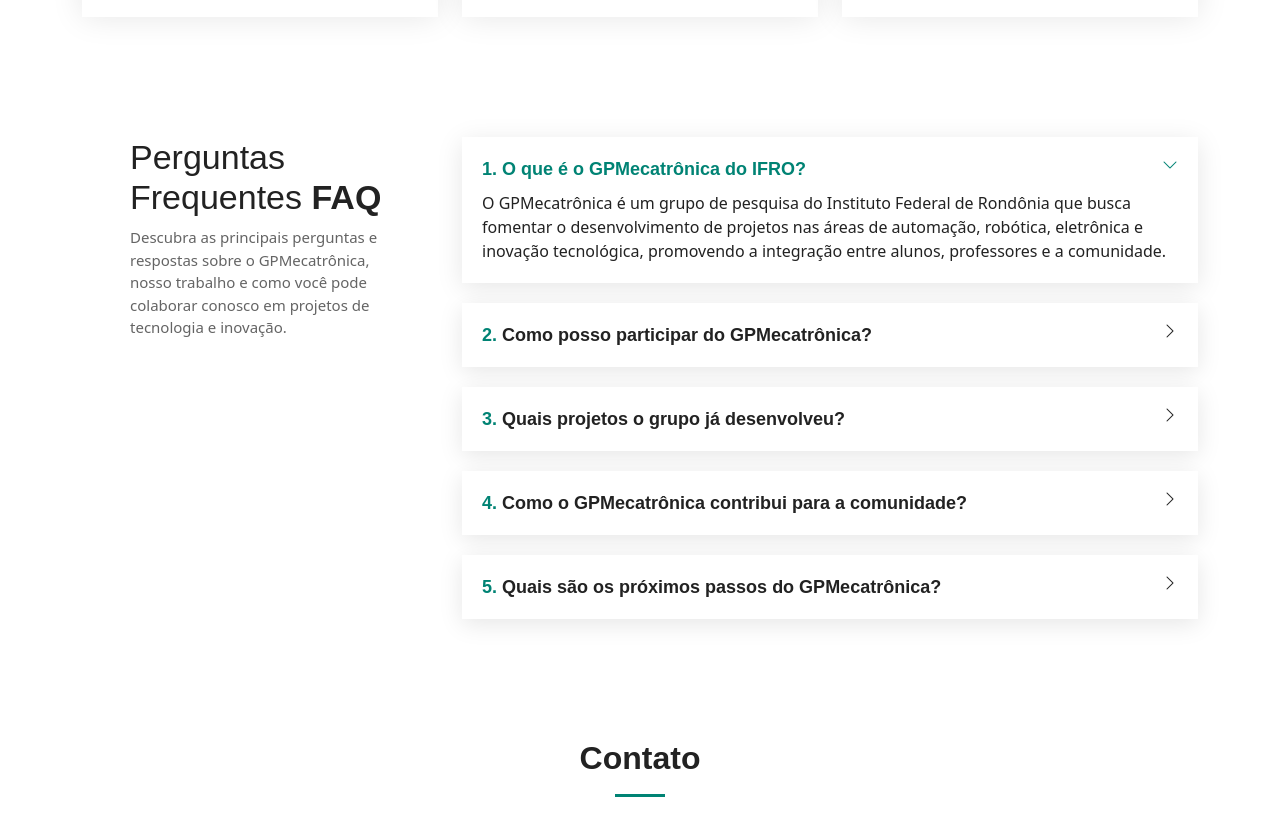
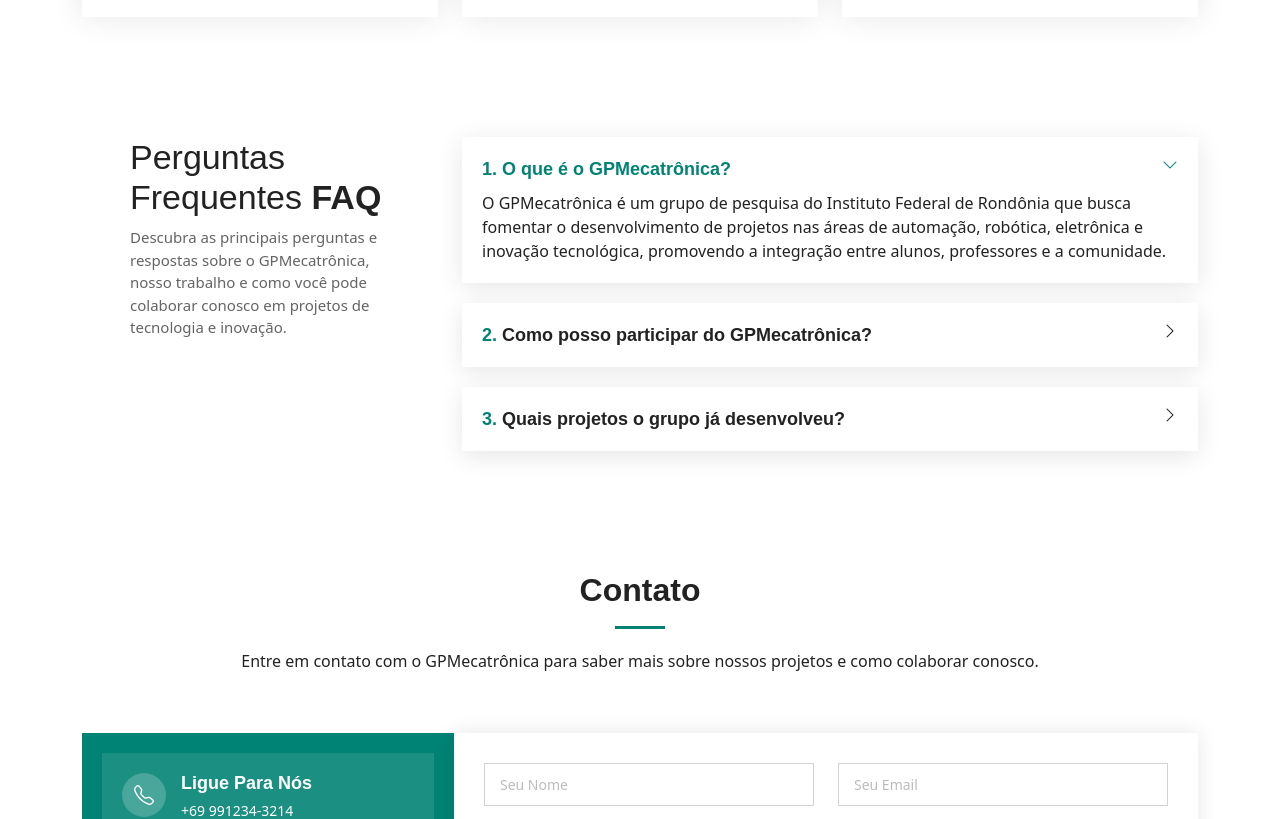
Before and after one commit to igp-conect/landing_page_gpmecatronica, a Next.js app: page / in a window 1280 px wide. Shown: the part 5080-5899 px from the top of the page. Built offline with nearby package versions, Linux system fonts and the light colour scheme.

Commit message:
Melhorei as perguntas da seção FAQ

```diff
--- a/src/app/components/FAQ.tsx
+++ b/src/app/components/FAQ.tsx
@@ -1,6 +1,24 @@
 "use client";
 
 import { useState } from "react";
+
+const faqItems = [
+  {
+    question: "O que é o GPMecatrônica?",
+    answer:
+      "O GPMecatrônica é um grupo de pesquisa do Instituto Federal de Rondônia que busca fomentar o desenvolvimento de projetos nas áreas de automação, robótica, eletrônica e inovação tecnológica, promovendo a integração entre alunos, professores e a comunidade.",
+  },
+  {
+    question: "Como posso participar do GPMecatrônica?",
+    answer:
+      "Para participar, você pode entrar em contato com os membros do grupo ou acompanhar os editais de seleção publicados pelo IFRO. Alunos, professores e colaboradores externos com interesse em tecnologia e inovação são bem-vindos.",
+  },
+  {
+    question: "Quais projetos o grupo já desenvolveu?",
+    answer:
+      "O GPMecatrônica já desenvolveu diversos projetos, incluindo protótipos de robôs para competições, dispositivos de IoT (Internet das Coisas) e websites que buscam solucionar casos de uso diversos. Esses projetos têm como objetivo promover a inovação e solucionar problemas reais.",
+  },
+];
 
 export function FAQ() {
   const [activeIndex, setActiveIndex] = useState<number | null>(0);
@@ -28,33 +46,7 @@
           </div>
           <div className="col-lg-8" data-aos="fade-up" data-aos-delay={200}>
             <div className="faq-container">
-              {[
-                {
-                  question: "O que é o GPMecatrônica do IFRO?",
-                  answer:
-                    "O GPMecatrônica é um grupo de pesquisa do Instituto Federal de Rondônia que busca fomentar o desenvolvimento de projetos nas áreas de automação, robótica, eletrônica e inovação tecnológica, promovendo a integração entre alunos, professores e a comunidade.",
-                },
-                {
-                  question: "Como posso participar do GPMecatrônica?",
-                  answer:
-                    "Para participar, você pode entrar em contato com os membros do grupo ou acompanhar os editais de seleção publicados pelo IFRO. Alunos, professores e colaboradores externos com interesse em tecnologia e inovação são bem-vindos.",
-                },
-                {
-                  question: "Quais projetos o grupo já desenvolveu?",
-                  answer:
-                    "O GPMecatrônica já desenvolveu diversos projetos, incluindo sistemas de automação residencial, protótipos de robôs para competições, dispositivos de IoT (Internet das Coisas) e soluções voltadas para a indústria 4.0. Esses projetos têm como objetivo promover a inovação e solucionar problemas reais.",
-                },
-                {
-                  question: "Como o GPMecatrônica contribui para a comunidade?",
-                  answer:
-                    "O grupo realiza workshops, palestras e eventos para disseminar conhecimento tecnológico. Além disso, desenvolve projetos que atendem às necessidades locais, contribuindo para a solução de problemas e impulsionando o desenvolvimento regional.",
-                },
-                {
-                  question: "Quais são os próximos passos do GPMecatrônica?",
-                  answer:
-                    "O grupo planeja expandir suas atividades, buscar parcerias com empresas e outras instituições, além de continuar desenvolvendo projetos inovadores que impactem positivamente a sociedade e o mercado de trabalho. Estamos sempre abertos a novas ideias e colaborações.",
-                },
-              ].map((faq, index) => (
+              {faqItems.map((faq, index) => (
                 <div
                   key={index}
                   className={`faq-item ${activeIndex === index ? "faq-active" : ""}`}
```
